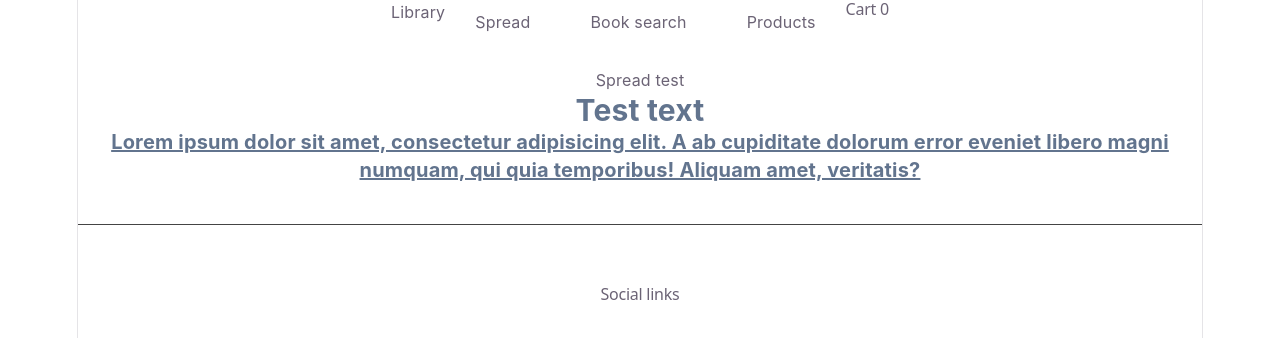
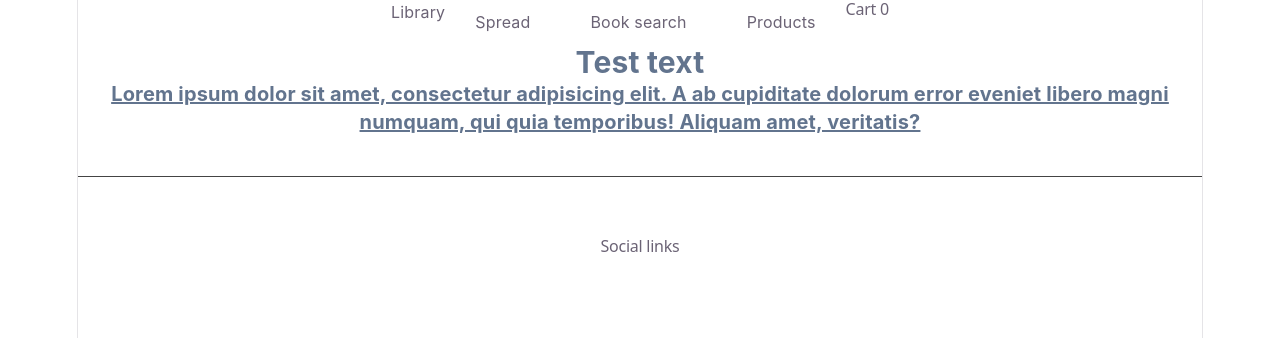
Before and after one commit to LexiconGroup61/react-frontend, a React (Vite) app: page / in a window 1280 px wide. Shown: the top 338 px of the page. Built offline with nearby package versions, Linux system fonts and the light colour scheme.

Commit message:
React Router

```diff
--- a/package.json
+++ b/package.json
@@ -14,6 +14,7 @@
     "axios": "^1.16.1",
     "react": "^19.2.6",
     "react-dom": "^19.2.6",
+    "react-router": "^7.16.0",
     "styled-components": "^6.4.2",
     "tailwindcss": "^4.3.0"
   },
--- a/src/App.jsx
+++ b/src/App.jsx
@@ -4,6 +4,7 @@ import Header from "./components/Header.jsx";
 import Footer from "./components/Footer.jsx";
 import {useState} from "react";
 import Main from "./components/Main.jsx";
+import {Outlet} from "react-router";
 
 function App() {
     const [switcher, setSwitcher] = useState(1);
@@ -16,12 +17,12 @@ function App() {
   return (
     <>
         <Header
-            switching = {setSwitcher}
             logo = "Library"
-            search = {() => {}}
             cart = {shoppingCart}
         />
-        <Main switcher={switcher} addToCart={addToCart}/>
+        <div id="site-main">
+            <Outlet />
+        </div>
         <div className="relative">
         <p className="xl:text-slate-500 text-orange-600 sm:font-bold text-3xl">Test text</p>
         <p className="text-slate-500 font-bold text-xl underline">Lorem ipsum dolor sit amet, consectetur adipisicing elit. A ab cupiditate dolorum error eveniet libero magni numquam, qui quia temporibus! Aliquam amet, veritatis?</p>
--- a/src/components/BookSearch.jsx
+++ b/src/components/BookSearch.jsx
@@ -1,5 +1,8 @@
 import axios from "axios";
-import {useEffect, useState} from "react";
+import {useEffect, useLayoutEffect, useState} from "react";
+import Header from "./Header.jsx";
+import shoppingCart from "./ShoppingCart.jsx";
+
 
 const BookSearch = () => {
 
@@ -10,13 +13,21 @@ const BookSearch = () => {
         axios.get(search)
             .then(response => setBooks(response.data.xsearch.list))
             .catch(error => console.log(error))
-    }, [search])
+    },[search]);
+
+    useLayoutEffect(() => {
+
+    })
+
 
     return (
-        <div>
-            <h2>Book search</h2>
-            {books.map(book => <p key={book.publisher}>{book.title}</p>)}
-        </div>
+        <>
+            <div>
+                <h2>Book search</h2>
+                {books.map(book => <p key={book.publisher}>{book.title}</p>)}
+            </div>
+        </>
+
     );
 };
 
--- a/src/components/Header.jsx
+++ b/src/components/Header.jsx
@@ -1,7 +1,8 @@
 import ShoppingCart from "./ShoppingCart.jsx";
+import {Link, NavLink} from "react-router";
 
 
-function Header ({logo, switching, search, cart}) {
+function Header ({logo, cart}) {
 
     return (
         <div id="site-header" className="flex">
@@ -9,11 +10,16 @@ function Header ({logo, switching, search, cart}) {
             <nav>
 
                 <ul>
-                    <li onClick={() => switching(1)}>Spread</li>
-                    <li onClick={() => switching(2)}>Book search</li>
-                    <li onClick={() => switching(3)}>Products</li>
+                    <li>
+                        <NavLink to="/spread">Spread</NavLink>
+                    </li>
+                    <li>
+                        <NavLink to="/booksearch">Book search</NavLink>
+                    </li>
+                    <li>
+                        <NavLink to="/products">Products</NavLink>
+                    </li>
                 </ul>
-                <input onClick={(choice) => search(choice)}/>
             </nav>
             <ShoppingCart cart={cart}/>
         </div>
--- a/src/components/Products.jsx
+++ b/src/components/Products.jsx
@@ -2,12 +2,15 @@ import { products} from "../data/products.js"
 import Card from "./Card.jsx";
 const Products = ({addToCart}) => {
     return (
+
+    <>
         <div id="site-products">
             <h1>Products</h1>
             <div className="grid grid-cols-5">
                 {products.map(product => <Card product={product} addToCart={addToCart}/>)}
             </div>
         </div>
+    </>
     );
 };
 
--- a/src/components/ShoppingCart.jsx
+++ b/src/components/ShoppingCart.jsx
@@ -1,9 +1,13 @@
+import Header from "./Header.jsx";
 
 const ShoppingCart = ({cart}) => {
     return (
-        <div>
-            <h2>Cart <span>{cart}</span></h2>
-        </div>
+        <>
+            <div>
+                <h2>Cart <span>{cart}</span></h2>
+            </div>
+        </>
+
     );
 };
 
--- a/src/components/Spread.jsx
+++ b/src/components/Spread.jsx
@@ -1,3 +1,8 @@
+import Header from "./Header.jsx";
+import Main from "./Main.jsx";
+import Footer from "./Footer.jsx";
+import shoppingCart from "./ShoppingCart.jsx";
+import {Outlet} from "react-router";
 
 const Spread = () => {
 
@@ -41,9 +46,12 @@ const Spread = () => {
 
 
     return (
-        <div>
-            <button onClick={testSpread5}>Spread test</button>
-        </div>
+        <>
+            <div>
+                <button onClick={testSpread5}>Spread test</button>
+                <Outlet />
+            </div>
+        </>
     );
 };
 
--- a/src/main.jsx
+++ b/src/main.jsx
@@ -1,10 +1,43 @@
-import { StrictMode } from 'react'
+import {StrictMode} from 'react'
 import { createRoot } from 'react-dom/client'
 import './index.css'
 import App from "./App.jsx";
+import {createBrowserRouter} from "react-router";
+import {RouterProvider} from "react-router/dom";
+import Spread from "./components/Spread.jsx";
+import BookSearch from "./components/BookSearch.jsx";
+import ShoppingCart from "./components/ShoppingCart.jsx";
+import Products from "./components/Products.jsx";
+
+const router = createBrowserRouter([
+    {
+        path: "/",
+        Component: App,
+        children: [
+            {
+                path: "spread",
+                Component: Spread,
+                children: [
+                    {
+                        path: "booksearch",
+                        Component: BookSearch
+                    }
+                ]
+            },
+            {
+                path: "booksearch",
+                Component: BookSearch
+            },
+            {
+                path: "products",
+                Component: Products
+            }
+        ]
+    }
+])
 
 createRoot(document.getElementById('root')).render(
   <StrictMode>
-    <App />
+    <RouterProvider router={router} />
   </StrictMode>,
 )
```
Also changed, not shown: 1 other file (tests, documents, lock files or other folders).
